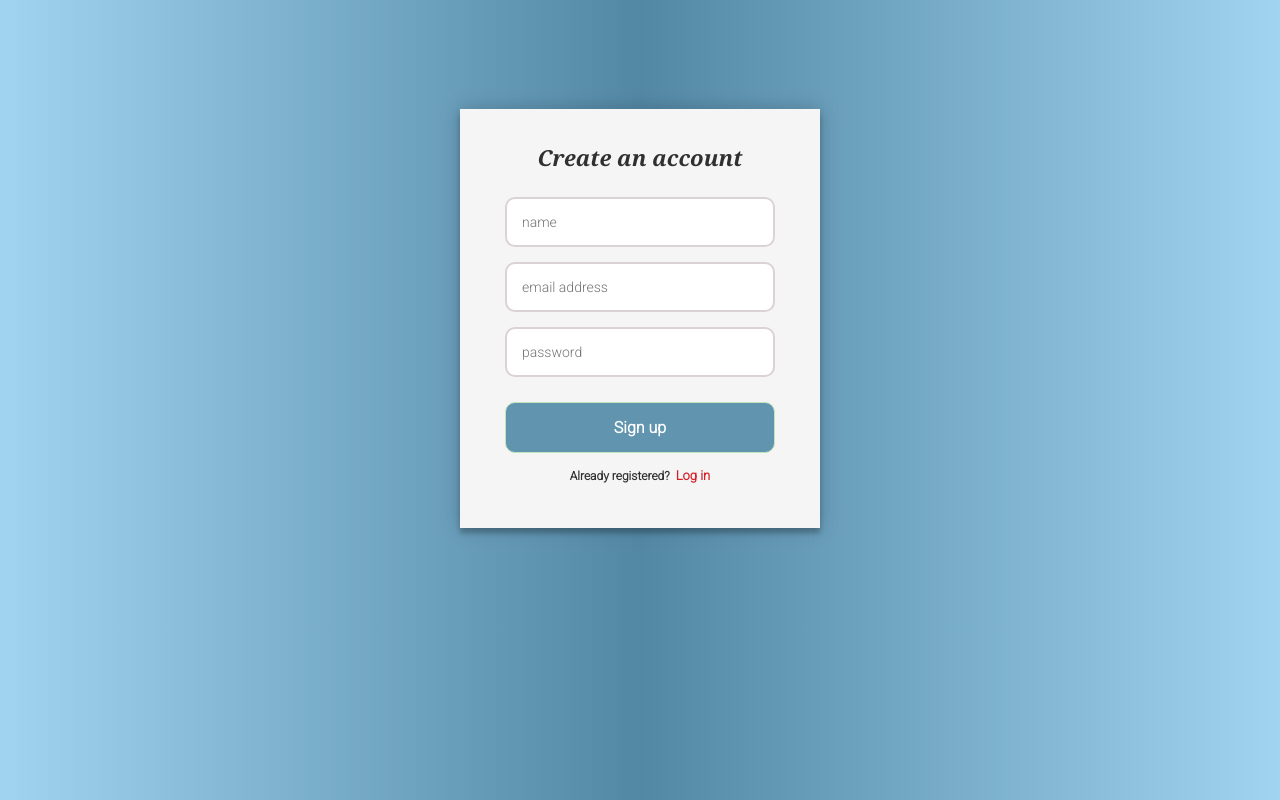
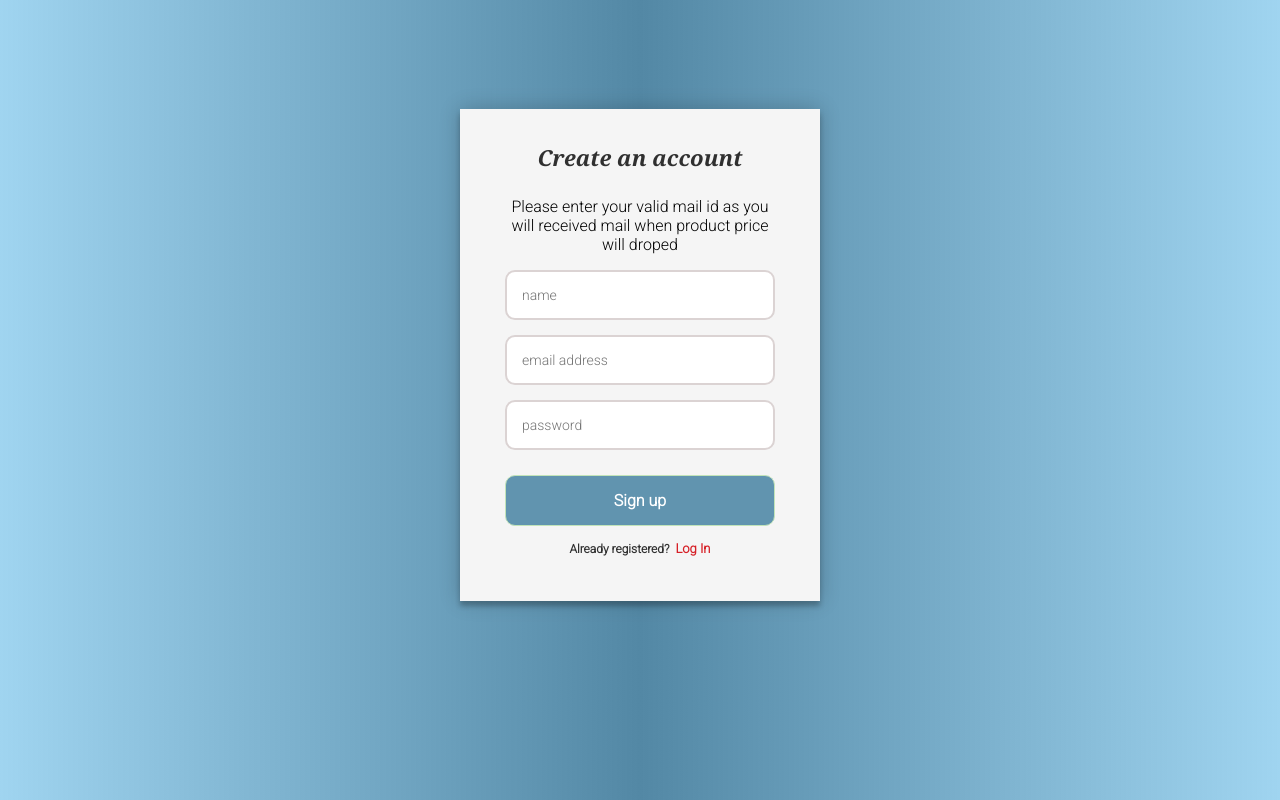
Before and after one commit to ajay1999kumar/Amazon-Price-Drop-Notifier, a browser extension: page public/html/signUp.html in a window 1280 px wide. Drawn offline with Linux system fonts and the light colour scheme.

Commit message:
Update signUp.html

```diff
--- a/public/html/signUp.html
+++ b/public/html/signUp.html
@@ -9,12 +9,13 @@
         <div class="login-page">
             <div class="form">
               <h2> Create an account</h2>
+              <p>Please enter your valid mail id as you will received mail when product price will droped </p>
               <form class="register-form">
                 <input ng-model="name" type="text" placeholder="name"/>
                 <input ng-model="email" type="email" placeholder="email address"/>
                 <input ng-model="password" type="password" placeholder="password"/>
                 <button ng-click="NewUserData(name,password,email)">Sign up</button>
-                <p class="message">Already registered?   <a href="popup.html#/login">Log in</a></p>
+                <p class="message">Already registered?   <a href="popup.html#/login">Log In</a></p>
               </form>
             </div>
         </div>
```
